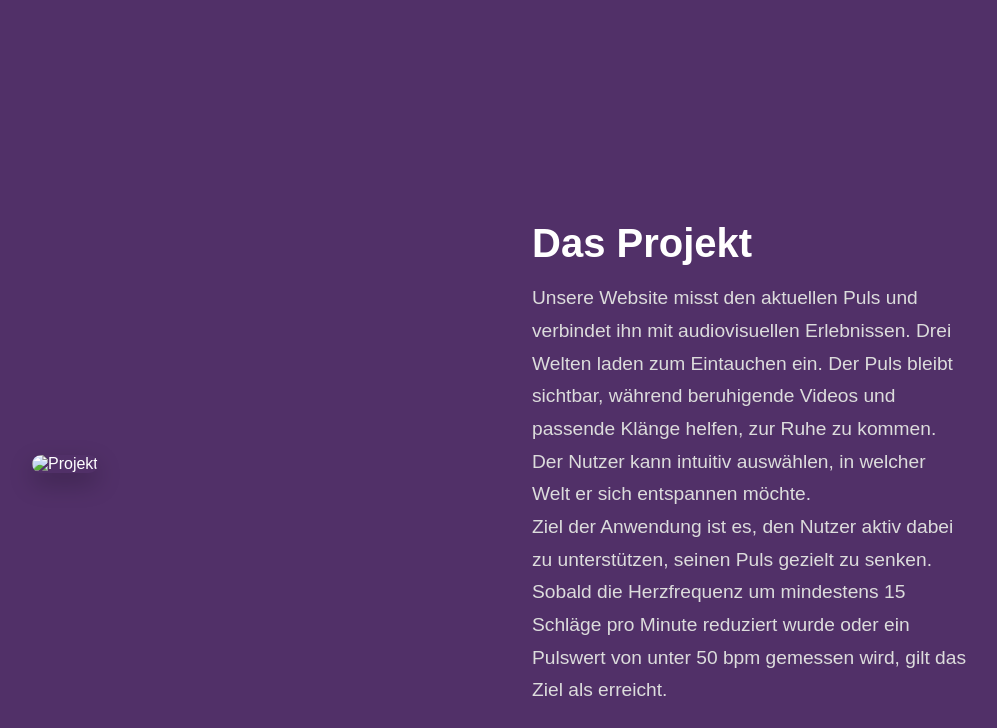
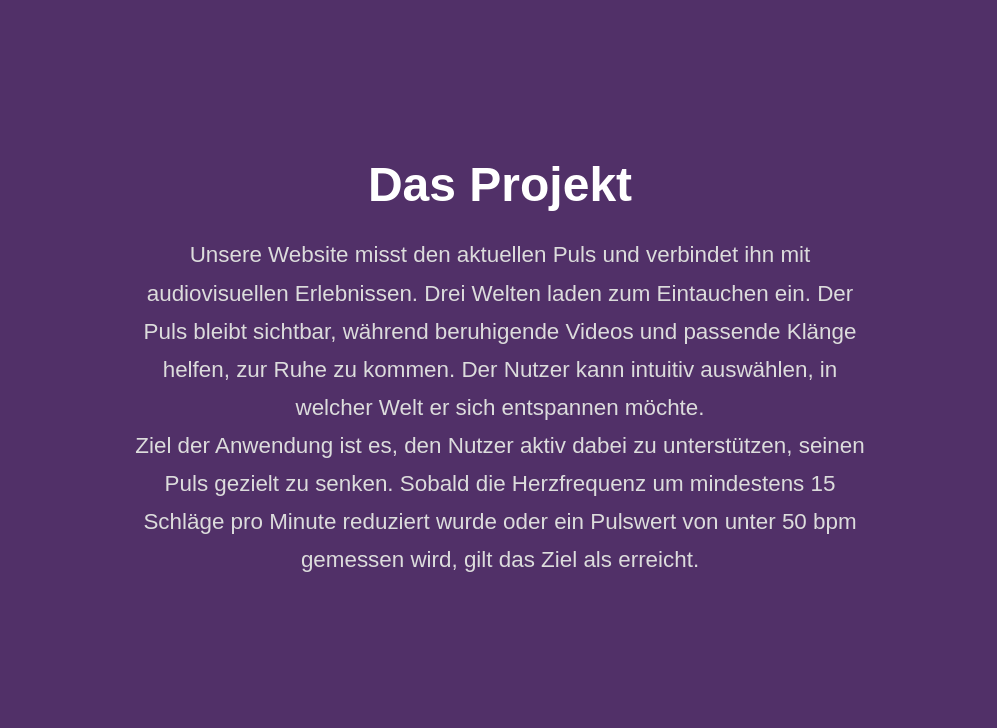
Before and after one commit to evastrn/ruhe-im-puls, a plain HTML site: page index.html in a window 1280 px wide. Shown: the part 452-1180 px from the top of the page, without its empty margins (140-1137 px from the left). Drawn offline with Linux system fonts and the light colour scheme.

Commit message:
Anpassungen Index

```diff
--- a/index.html
+++ b/index.html
@@ -34,18 +34,12 @@
   </section>
 
   <!-- 📦 Projekt -->
-  <section id="projekt" class="section">
-    <div class="section-content reverse">
-      <div class="text">
+  <section id="projekt" class="section centered-section">
         <h2>Das Projekt</h2>
         <p>Unsere Website misst den aktuellen Puls und verbindet ihn mit audiovisuellen Erlebnissen. Drei Welten laden zum Eintauchen ein. Der Puls bleibt sichtbar, während beruhigende Videos und passende Klänge helfen, zur Ruhe zu kommen. Der Nutzer kann intuitiv auswählen, in welcher Welt er sich entspannen möchte. <br> Ziel der Anwendung ist es, den Nutzer aktiv dabei zu unterstützen, seinen Puls gezielt zu senken. Sobald die Herzfrequenz um mindestens 15 Schläge pro Minute reduziert wurde oder ein Pulswert von unter 50 bpm gemessen wird, gilt das Ziel als erreicht.
 
-           </p>
-      </div>
-      <div class="image">
-        <img src="projekt.jpg" alt="Projekt">
-      </div>
-    </div>
+        </p>
+
   </section>
 
 
```
